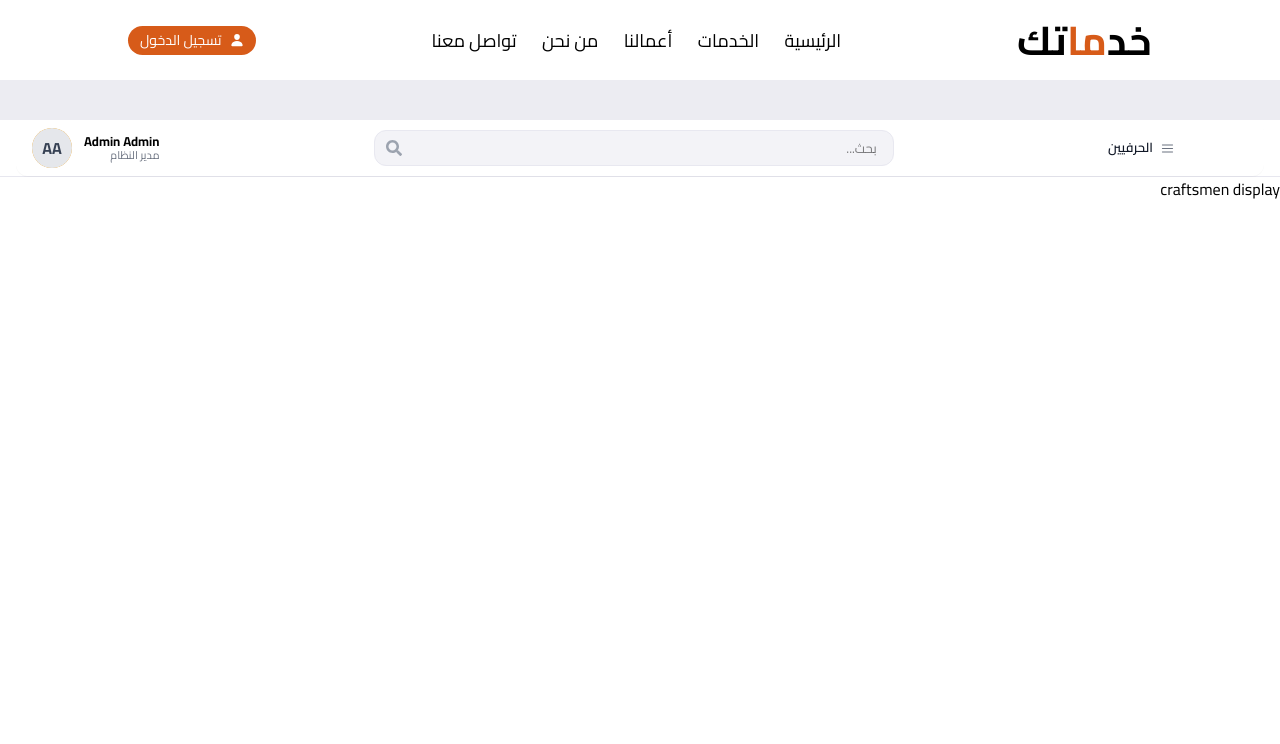
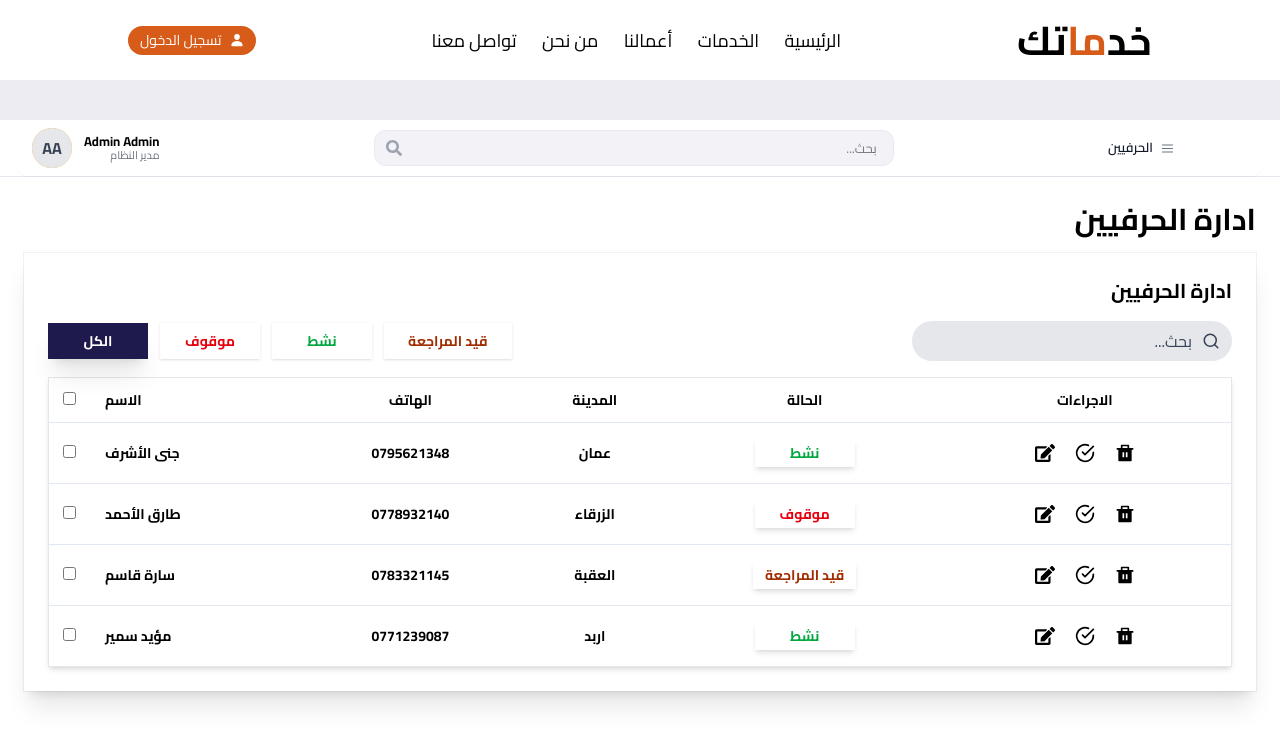
Before and after one commit to NorhanGamalY/khadamatak, a React (Vite) app: page /admin/craftsmen in a window 1280 px wide. Shown: the top 744 px of the page. Built offline with nearby package versions, Linux system fonts and the light colour scheme.

Commit message:
craftmens page

```diff
--- /dev/null
+++ b/src/components/common/ActionCell.jsx
@@ -0,0 +1,36 @@
+import { FiCheckCircle} from "react-icons/fi";
+import { RiDeleteBinFill } from "react-icons/ri";
+import { FaEdit } from "react-icons/fa";
+
+export default function ActionsCell() {
+
+  return (
+    <div className="flex items-center justify-center gap-1">
+
+      {/* Delete */}
+      <button
+        className="rounded p-2 hover:bg-gray-100"
+        title="حذف"
+      >
+        <RiDeleteBinFill size={20} />
+      </button>
+      {/* Check */}
+     <button
+        className="rounded p-2 hover:bg-gray-100"
+        title="التحقق"
+      >
+        <FiCheckCircle size={20} />
+      </button>
+      {/* Edit */}
+      <button
+        className="rounded p-2 hover:bg-gray-100"
+        title="تعديل"
+      >
+        <FaEdit size={20} />
+      </button>
+
+
+
+    </div>
+  );
+}
--- a/src/components/common/TableCard.jsx
+++ b/src/components/common/TableCard.jsx
@@ -58,10 +58,11 @@ export default function TableCard({
   };
 
   const tabBtnClass = (key) => {
-    const base = "px-6 py-2 text-sm font-bold transition-colors";
+    const base = "px-6 py-2 text-sm font-bold transition-colors min-w-[100px]";
     if (key === tab) return `${base} bg-indigo-950 text-white shadow-xl`;
     if (key === "active") return `${base} bg-white text-green-600 shadow`;
     if (key === "stopped") return `${base} bg-white text-red-600 shadow`;
+    if (key === "review") return `${base} bg-white text-orange-800 shadow`;
     return `${base} bg-white text-gray-700 shadow`;
   };
 
--- a/src/components/dashboard/RecentActivitiesCard.jsx
+++ b/src/components/dashboard/RecentActivitiesCard.jsx
@@ -4,7 +4,6 @@ const TABS = [
   { key: "active", label: "نشط" },
   { key: "stopped", label: "موقوف" },
   { key: "all", label: "الكل" },
-
 
 ];
 
--- a/src/pages/admin/Craftsmen.jsx
+++ b/src/pages/admin/Craftsmen.jsx
@@ -1,9 +1,55 @@
-import React from 'react'
+import ActionsCell from '../../components/common/ActionCell';
+import TableCard from '../../components/common/TableCard'
 
-export default function Craftsmen() {
+const TABS = [
+  { key: "review", label: "قيد المراجعة" },
+  { key: "active", label: "نشط" },
+  { key: "stopped", label: "موقوف" },
+  { key: "all", label: "الكل" },
+
+];
+
+const MOCK_ROWS = [
+  { id: 1, name: "جنى الأشرف", phone: "0795621348", city: "عمان", status: "active" },
+  { id: 2, name: "طارق الأحمد", phone: "0778932140", city: "الزرقاء", status: "stopped" },
+  { id: 3, name: "سارة قاسم", phone: "0783321145", city: "العقبة", status: "review" },
+  { id: 4, name: "مؤيد سمير", phone: "0771239087", city: "اربد", status: "active" },
+];
+
+function StatusBadge({ status }) {
+  const map = {
+    active: { text: "نشط", cls: "text-green-600" },
+    stopped: { text: "موقوف", cls: "text-red-600" },
+    review: { text: "قيد المراجعة", cls: "text-orange-800" },
+  };
+
+  const s = map[status] || map.review;
+
   return (
-    <div>
-      craftsmen display
+    <span className={`inline-flex min-w-25 justify-center px-3 py-1 text-sm font-bold shadow-md bg-white ${s.cls}`}>
+      {s.text}
+    </span>
+  );
+}
+
+export default function Craftsmen({rows = MOCK_ROWS }) {
+  return (
+    <div className='min-h-screen flex flex-col gap-4 p-6'>
+      <h1 className='text-3xl font-bold'>ادارة الحرفيين</h1>
+      <TableCard
+     title="ادارة الحرفيين"
+      rows={rows}
+      tabs={TABS}
+      initialTab="all"
+      filterByTab={(row, tab) => (tab === "all" ? true : row.status === tab)}
+      searchKeys={["name", "phone", "city"]}
+      columns={[
+        { key: "actions", header: "الاجراءات", align: "center", cell: (r) => (<ActionsCell row={r} />) },
+        { key: "status", header: "الحالة", align: "center", cell: (r) => <StatusBadge status={r.status} /> },
+        { key: "city", header: "المدينة", align: "center", cell: (r) => r.city },
+        { key: "phone", header: "الهاتف", align: "center", cell: (r) => r.phone },
+        { key: "name", header: "الاسم", align: "right", cell: (r) => r.name },
+      ]} />
     </div>
   )
 }
```
